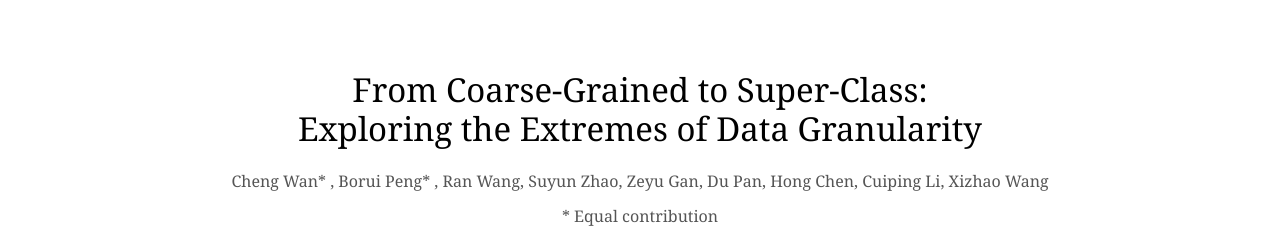
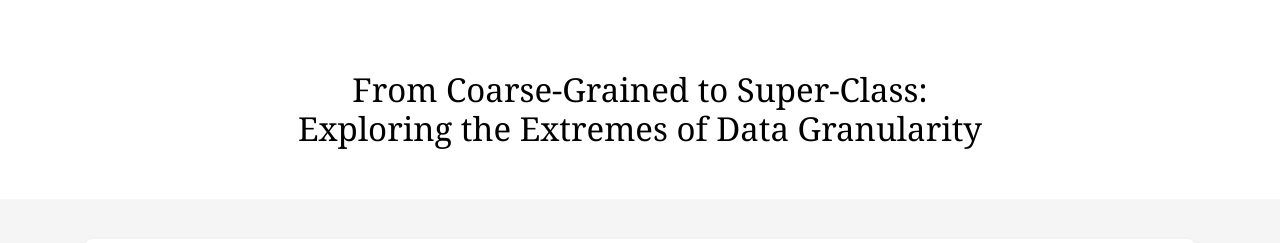
Before and after one commit to Borel-Peng/GAMS, a plain HTML site: page index.html in a window 1280 px wide. Shown: the top 243 px of the page. Drawn offline with nearby package versions, Linux system fonts and the light colour scheme; some packages are replaced by stand-ins of ours.

Commit message:
no author

```diff
--- a/index.html
+++ b/index.html
@@ -116,10 +116,10 @@
             Exploring the Extremes of Data Granularity
         </h1>
         <div class="author">
-            <p> Cheng Wan* , Borui Peng* , Ran Wang, Suyun Zhao, Zeyu Gan, Du Pan, Hong Chen, Cuiping Li, Xizhao Wang</p>
+            <!-- <p> Cheng Wan* , Borui Peng* , Ran Wang, Suyun Zhao, Zeyu Gan, Du Pan, Hong Chen, Cuiping Li, Xizhao Wang</p>
             <div class="note">
                 <p>* Equal contribution</p>
-            </div>
+            </div> -->
         </div>
         <!-- <p>Contact: TODO</p> -->
     </header>
```
